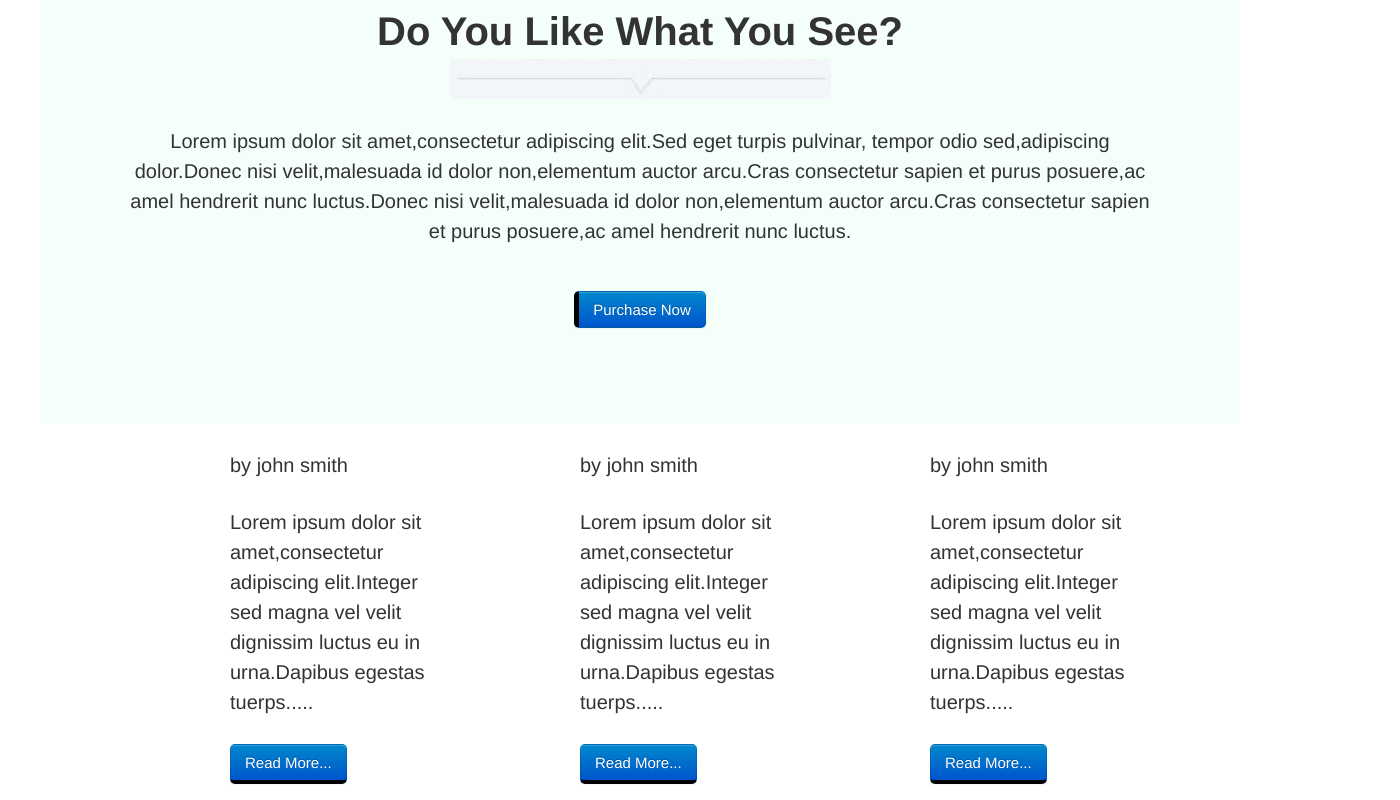
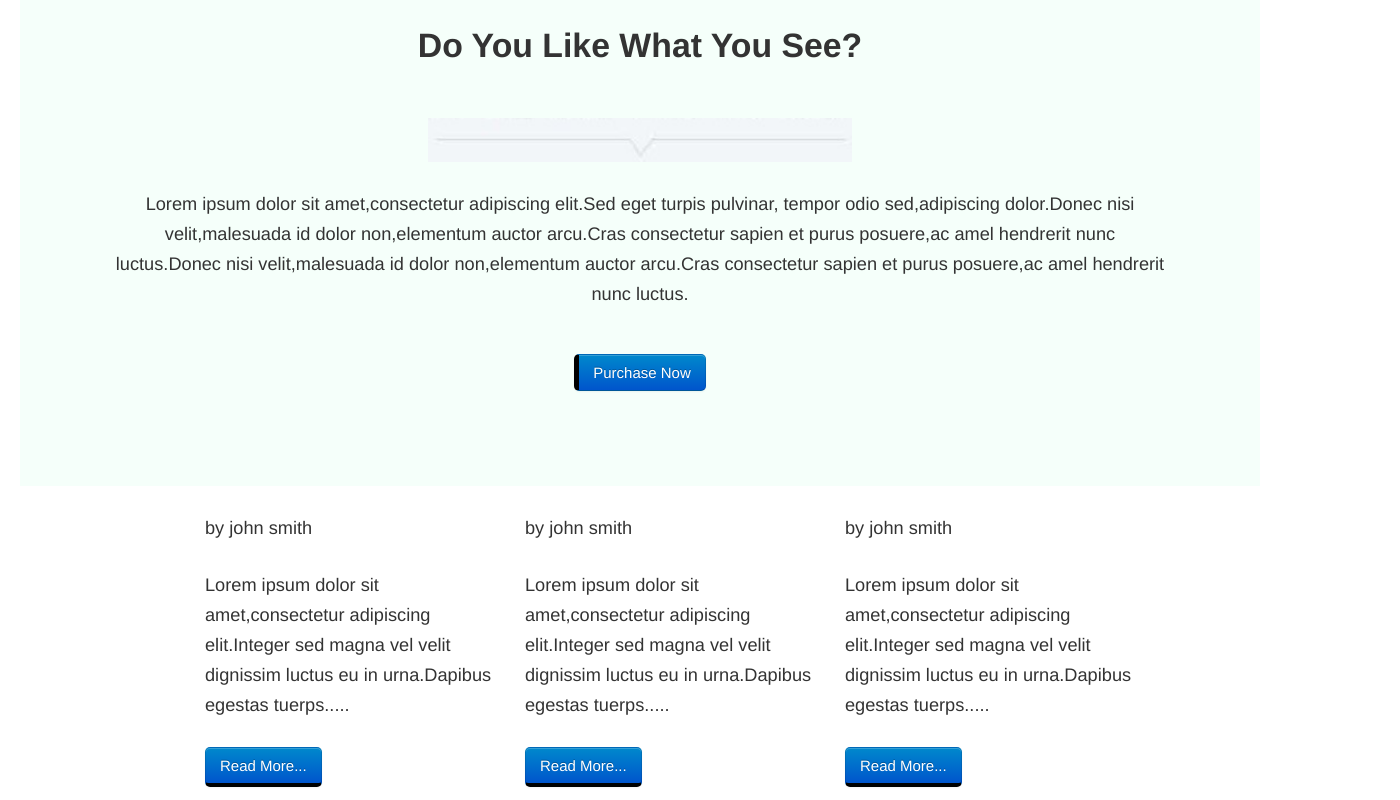
Before and after one commit to noautumn/noautumn.github.io, a plain HTML site: page Examination assignment/paper.html in a window 1280 px wide. Shown: the part 980-1780 px from the top of the page, 1400 px wide, since content can reach past the window. Drawn offline with Linux system fonts and the light colour scheme; files that its build step writes are made by us from their sources.

Commit message:
Update paper.html

```diff
--- a/Examination assignment/paper.html
+++ b/Examination assignment/paper.html
@@ -5,20 +5,18 @@
 		<meta charset="utf-8">
 		<meta name="viewport" content="width=device-wdith,initial-scale=1.0">
 		<title>LuoHui'work</title>
-		<link href="bootstrap/css/bootstrap.css" rel="stylesheet">
-		<link href="bootstrap/css/bootstrap-responsive.css" rel="stylesheet">
+		<link href="css/bootstrap.css" rel="stylesheet">
+
 		<style type="text/css">
-			.l1{
+			    .l1 {
 				     margin-top:-20px ;
 		     	}
 				.l2 {
 				    background-color: deepskyblue;
 			  	    padding: 10px;
-
 				}
 				#l3 {
-					margin-top: -20px;
-					padding-top: 120px;
+					padding-top: 110px;
 					width: 40%;
 				}
 				#l4 {
@@ -27,16 +25,15 @@
 					text-align: center;
 				}
 				#l5 {
-					padding: 27px 60px 300px 130px;
+					padding: 27px 60px 222px 130px;
 				}
-				h1{
+				h1 {
 					font-weight: 600;
-					font-size: 40px;
+					font-size: 260%;
 				}
-				p{
-					font-size: 20px;
+				p {
+				   font-size: 140%;
 			       line-height: 30px;
-
 				}
 				footer {
 					background-color: black;
@@ -44,10 +41,13 @@
 					padding-top: 24px;
 					text-align: center;
 				}
+					width: 22%;
 				.span4{
-					text-align: left;
-					width: 200px;
-					padding: 0px 60px 0px 60px;
+					padding: 0px 4% 0px 4%;
+				}
+				h1{
+					width: 100%;
+					height: 100px;
 				}
 		</style>
 	<!--[if It IE 9]>
@@ -88,6 +88,8 @@
 					</div>
 				</div>
 			</div>
+		</div>
+
 			<div class="l1">
 				<img src="images/applephone.jpg" width="100%"/>				<!--头部图片-->
 			</div>
@@ -95,10 +97,10 @@
 				<h3 align="center">BRING GOODNESS IN YOUR WEBSITE</h3>
 			</div>
 
-			<div class="container-fluid">
+			<div class="container-fluid" id="h1">
 				<div class="row-fluid">					<!--文字主体上-->
 					<div class="span6">						<!--图片-->
-						<img src="images/girl.jpg" />
+						<img src="images/girl.jpg" width="100%"/>
 					</div>
 					<div class="span6 pull-left" id="l3">						<!--文字-->
 						<h1>Rooster is a good choice for your site</h1>
@@ -112,12 +114,12 @@
 				</div>
 				<div class="section" id="l4">					<!--文字主体中-->
 					<h1 align="center" style="line-height: 55px;">Do You Like What You See?</h1>
-					<p align="center"><img src="images/line.jpg" /></p>
+					<p align="center"><img src="images/line.jpg" width="40%"/></p>
 					<br />
 					<p>Lorem ipsum dolor sit amet,consectetur adipiscing elit.Sed eget turpis pulvinar, tempor odio sed,adipiscing dolor.Donec nisi velit,malesuada id dolor non,elementum auctor arcu.Cras consectetur sapien et purus posuere,ac amel hendrerit nunc luctus.Donec nisi velit,malesuada id dolor non,elementum auctor arcu.Cras consectetur sapien et purus posuere,ac amel hendrerit nunc luctus.
 					</p>
 					<br /><br />
-					<a class="btn btn-primary btn-large" style="border-left-width:5px ; border-left-color: black;">Purchase Now</a>
+					<a href="http://www.baidu.com" class="btn btn-primary btn-large" style="border-left-width:5px ; border-left-color: black;">Purchase Now</a>
 				</div>
 
 				<div class="container" id="l5">
@@ -127,21 +129,21 @@
 							<br />
 							<p>Lorem ipsum dolor sit amet,consectetur adipiscing elit.Integer sed magna vel velit dignissim luctus eu in urna.Dapibus egestas tuerps.....</p>
 							<br />
-							<a class="btn btn-primary btn-large" style="border-bottom-width:4px ; border-bottom-color: black;">Read More...</a>
+							<a href="http://www.baidu.com" class="btn btn-primary btn-large" style="border-bottom-width:4px ; border-bottom-color: black;">Read More...</a>
 						</div>
 						<div class="span4">							<!--第二栏-->
 							<p>by john smith</p>
 							<br />
 							<p>Lorem ipsum dolor sit amet,consectetur adipiscing elit.Integer sed magna vel velit dignissim luctus eu in urna.Dapibus egestas tuerps.....</p>
 							<br />
-							<a class="btn btn-primary btn-large" style="border-bottom-width:4px ; border-bottom-color: black;">Read More...</a>
+							<a href="http://www.baidu.com" class="btn btn-primary btn-large" style="border-bottom-width:4px ; border-bottom-color: black;">Read More...</a>
 						</div>
 						<div class="span4">							<!--第三栏-->
 							<p>by john smith</p>
 							<br />
 							<p>Lorem ipsum dolor sit amet,consectetur adipiscing elit.Integer sed magna vel velit dignissim luctus eu in urna.Dapibus egestas tuerps.....</p>
 							<br />
-							<a class="btn btn-primary btn-large" style="border-bottom-width:4px ; border-bottom-color: black;">Read More...</a>
+							<a href="http://www.baidu.com" class="btn btn-primary btn-large" style="border-bottom-width:4px ; border-bottom-color: black;">Read More...</a>
 						</div>
 					</div>
 				</div>
@@ -157,10 +159,7 @@
 					</div>
 				</div>
 			</footer>
-		</div>
 
-		<script type="text/javascript" src="bootstrap/js/jquery-3.0.0.min.js"></script>
-		<script type="text/javascript" src="bootstrap/js/bootstrap.js"></script>
 	</body>
 
 </html>
```
Lines whose indentation alone changed are shown as unchanged.
